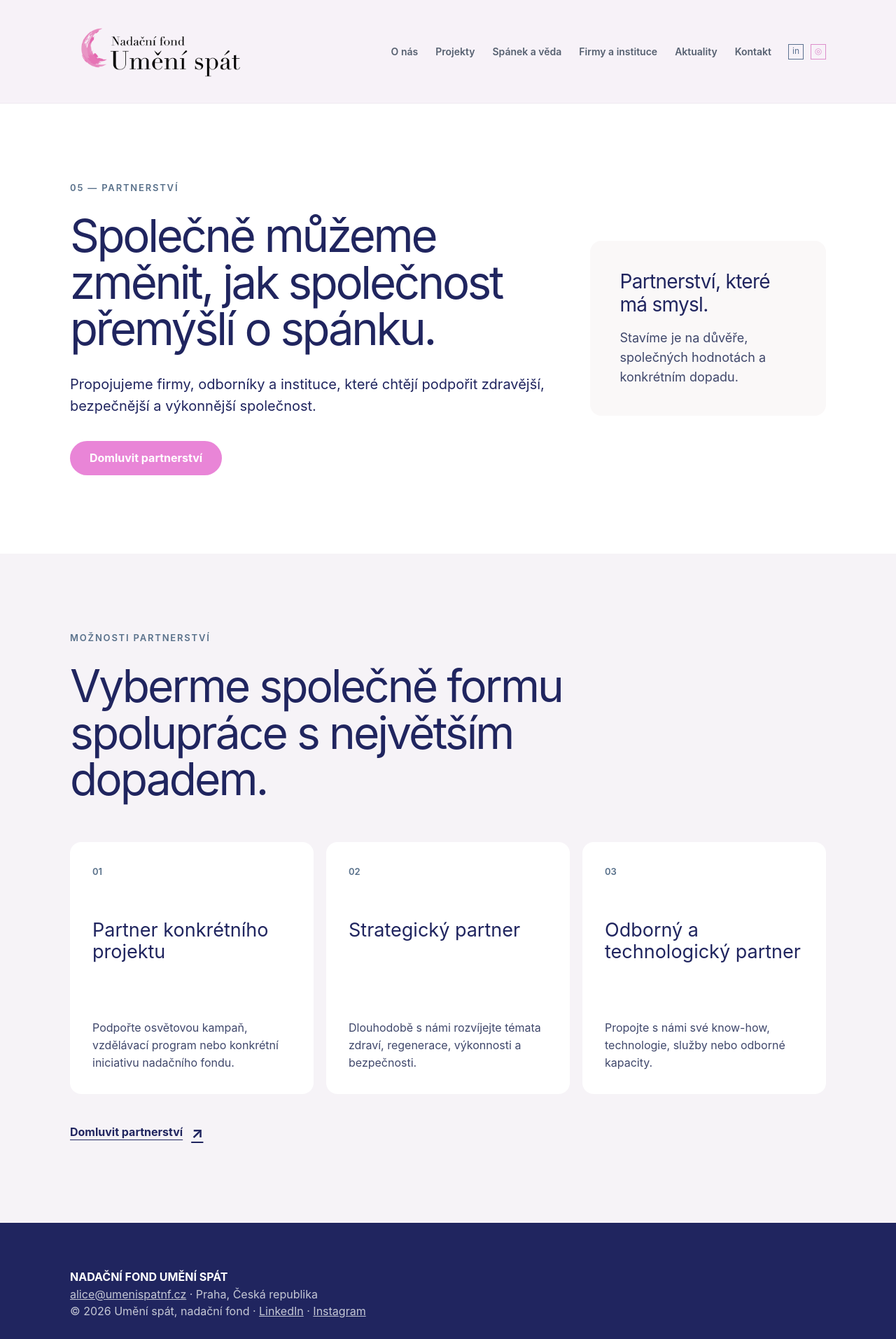
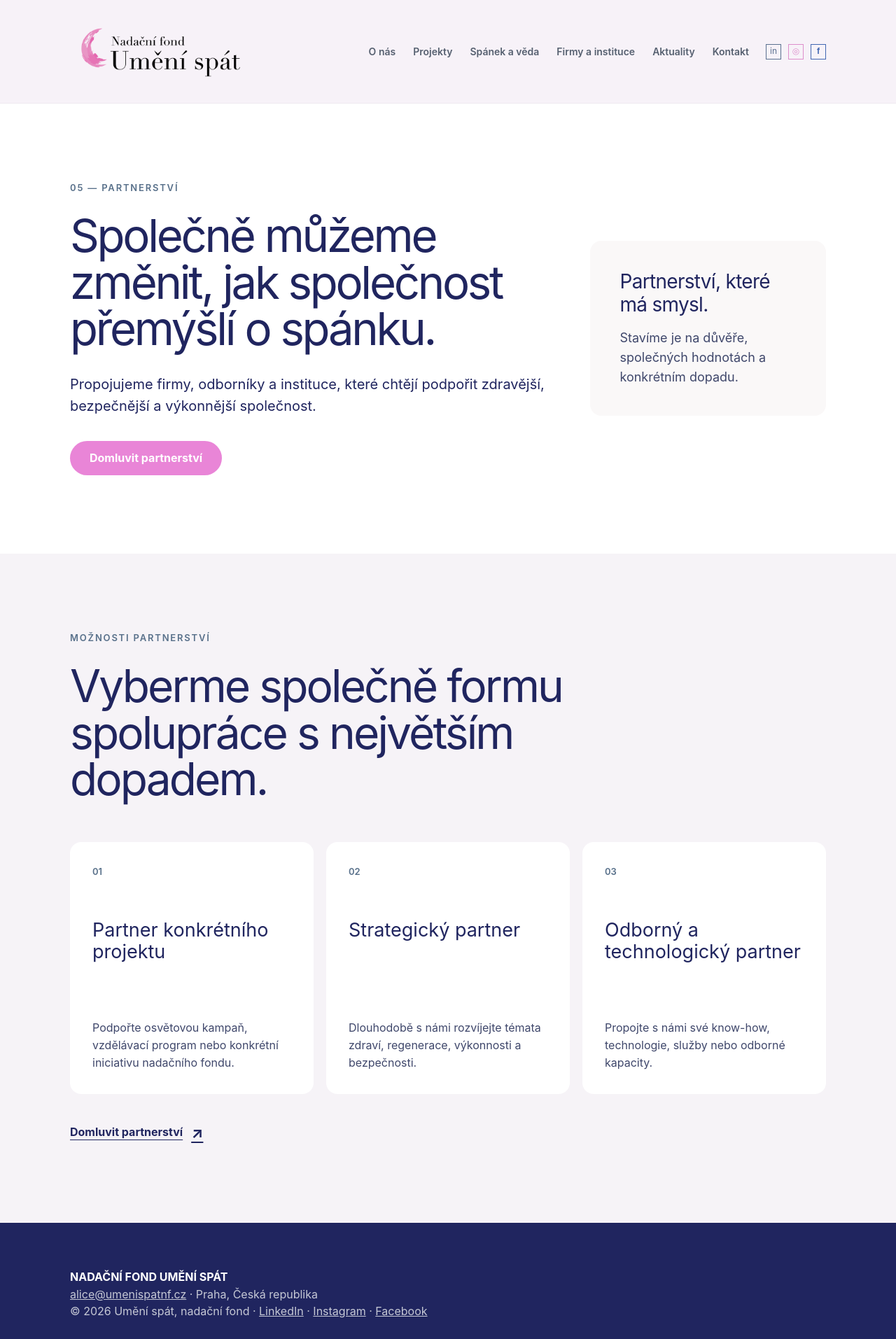
Before and after one commit to Stratkoss/umeni-spat, a Next.js app: page /partnerstvi in a window 1280 px wide. Shown: the top 1913 px of the page at 70% size. Built offline with nearby package versions, Linux system fonts and the light colour scheme.

Commit message:
Add Facebook social links

```diff
--- a/src/app/page.tsx
+++ b/src/app/page.tsx
@@ -43,7 +43,7 @@ export default function Home() {
           <a href="#o-nas">O nás</a><a href="#projekty">Projekty</a><a href="#veda">Spánek a věda</a>
           <a href="#pro-firmy">Firmy a instituce</a><a href="#aktuality">Aktuality</a><a href="#kontakt">Kontakt</a>
         </nav>
-        <div className="socials"><a href="https://linkedin.com/company/112782902/" aria-label="LinkedIn">in</a><a href="https://instagram.com/umenispatnf/" aria-label="Instagram">◎</a></div>
+        <div className="socials"><a href="https://linkedin.com/company/112782902/" aria-label="LinkedIn">in</a><a href="https://instagram.com/umenispatnf/" aria-label="Instagram">◎</a><a href="https://www.facebook.com/profile.php?id=61588727978587" aria-label="Facebook">f</a></div>
         <details className="mobile-menu"><summary aria-label="Otevřít menu"><span></span><span></span><span></span></summary><nav><a href="#o-nas">O nás</a><a href="#projekty">Projekty</a><a href="#veda">Spánek a věda</a><a href="#pro-firmy">Firmy a instituce</a><a href="#aktuality">Aktuality</a><a href="#kontakt">Kontakt</a></nav></details>
       </header>
 
@@ -92,7 +92,7 @@ export default function Home() {
 
       <section id="kontakt" className="section white contact"><div className="container"><div className="contact-intro"><h2>Spojme se!</h2><p>Máte zájem o odbornou spolupráci, partnerství nebo podporu některého z našich projektů? Napište nám.</p></div><div className="contact-grid"><div><h3>Mgr. et Mgr. Alice Pospíšilová</h3><p>Zakladatelka a předsedkyně správní rady</p><a href="mailto:alice@umenispatnf.cz">alice@umenispatnf.cz</a><a href="tel:+420603838333">+420 603 838 333</a><address>Nadační fond Umění spát<br/>Na Příkopě 17/1047<br/>110 00 Praha 1</address></div><div className="support"><div><Eyebrow>Podpořte naši práci</Eyebrow><p>Transparentní účet</p><strong>207966005/5500</strong></div><Image src="/images/qr.jpeg" alt="QR kód transparentního účtu" width={175} height={175}/></div></div></div></section>
 
-      <footer className="footer navy"><div className="container"><strong>NADAČNÍ FOND UMĚNÍ SPÁT</strong><p><a href="mailto:alice@umenispatnf.cz">alice@umenispatnf.cz</a> · Praha, Česká republika</p><p>© 2026 Umění spát, nadační fond · <a href="https://linkedin.com/company/112782902/">LinkedIn</a> · <a href="https://instagram.com/umenispatnf/">Instagram</a></p><small>Veškerý obsah tohoto webu je majetkem Umění spát, nadačního fondu. Bez písemného souhlasu nesmí být použit ani šířen, a to ani v pozměněné podobě.</small></div></footer>
+      <footer className="footer navy"><div className="container"><strong>NADAČNÍ FOND UMĚNÍ SPÁT</strong><p><a href="mailto:alice@umenispatnf.cz">alice@umenispatnf.cz</a> · Praha, Česká republika</p><p>© 2026 Umění spát, nadační fond · <a href="https://linkedin.com/company/112782902/">LinkedIn</a> · <a href="https://instagram.com/umenispatnf/">Instagram</a> · <a href="https://www.facebook.com/profile.php?id=61588727978587">Facebook</a></p><small>Veškerý obsah tohoto webu je majetkem Umění spát, nadačního fondu. Bez písemného souhlasu nesmí být použit ani šířen, a to ani v pozměněné podobě.</small></div></footer>
     </main>
   );
 }
--- a/src/app/partnerstvi/page.tsx
+++ b/src/app/partnerstvi/page.tsx
@@ -17,13 +17,13 @@ function Header() {
   return <header className="header">
     <Link href="/" className="logo" aria-label="Umění spát – domů"><Image src="/images/logo.png" alt="Nadační fond Umění spát" width={260} height={93} priority /></Link>
     <nav className="desktop-nav" aria-label="Hlavní navigace"><Link href="/#o-nas">O nás</Link><Link href="/#projekty">Projekty</Link><Link href="/#veda">Spánek a věda</Link><Link href="/#pro-firmy">Firmy a instituce</Link><Link href="/#aktuality">Aktuality</Link><Link href="/#kontakt">Kontakt</Link></nav>
-    <div className="socials"><a href="https://linkedin.com/company/112782902/" aria-label="LinkedIn">in</a><a href="https://instagram.com/umenispatnf/" aria-label="Instagram">◎</a></div>
+    <div className="socials"><a href="https://linkedin.com/company/112782902/" aria-label="LinkedIn">in</a><a href="https://instagram.com/umenispatnf/" aria-label="Instagram">◎</a><a href="https://www.facebook.com/profile.php?id=61588727978587" aria-label="Facebook">f</a></div>
     <details className="mobile-menu"><summary aria-label="Otevřít menu"><span></span><span></span><span></span></summary><nav><Link href="/#o-nas">O nás</Link><Link href="/#projekty">Projekty</Link><Link href="/#veda">Spánek a věda</Link><Link href="/#pro-firmy">Firmy a instituce</Link><Link href="/#aktuality">Aktuality</Link><Link href="/#kontakt">Kontakt</Link></nav></details>
   </header>;
 }
 
 function Footer() {
-  return <footer className="footer navy"><div className="container"><strong>NADAČNÍ FOND UMĚNÍ SPÁT</strong><p><a href="mailto:alice@umenispatnf.cz">alice@umenispatnf.cz</a> · Praha, Česká republika</p><p>© 2026 Umění spát, nadační fond · <a href="https://linkedin.com/company/112782902/">LinkedIn</a> · <a href="https://instagram.com/umenispatnf/">Instagram</a></p><small>Veškerý obsah tohoto webu je majetkem Umění spát, nadačního fondu. Bez písemného souhlasu nesmí být použit ani šířen, a to ani v pozměněné podobě.</small></div></footer>;
+  return <footer className="footer navy"><div className="container"><strong>NADAČNÍ FOND UMĚNÍ SPÁT</strong><p><a href="mailto:alice@umenispatnf.cz">alice@umenispatnf.cz</a> · Praha, Česká republika</p><p>© 2026 Umění spát, nadační fond · <a href="https://linkedin.com/company/112782902/">LinkedIn</a> · <a href="https://instagram.com/umenispatnf/">Instagram</a> · <a href="https://www.facebook.com/profile.php?id=61588727978587">Facebook</a></p><small>Veškerý obsah tohoto webu je majetkem Umění spát, nadačního fondu. Bez písemného souhlasu nesmí být použit ani šířen, a to ani v pozměněné podobě.</small></div></footer>;
 }
 
 export default function PartnershipPage() {
```
Also changed, not shown: src/app/globals.css.
